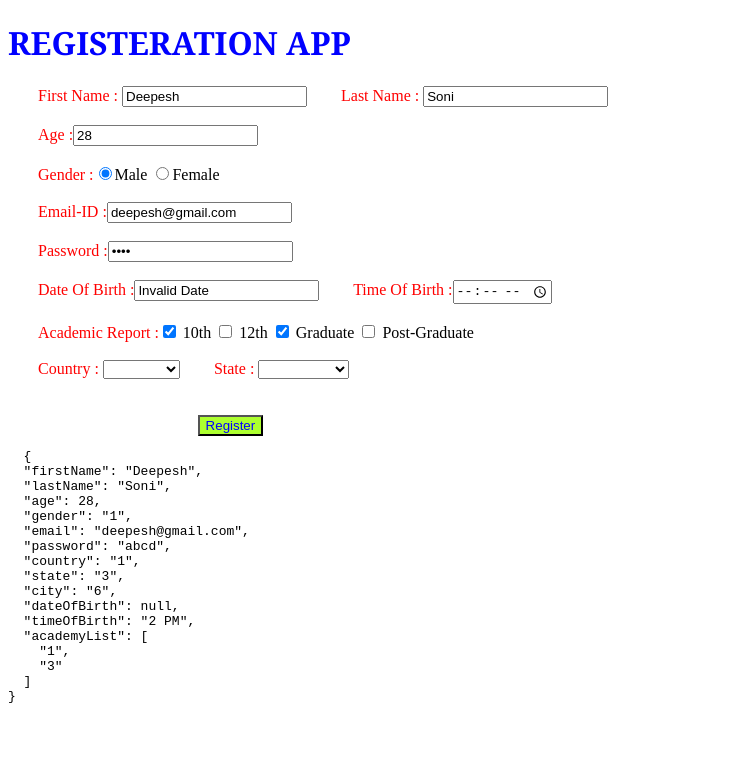
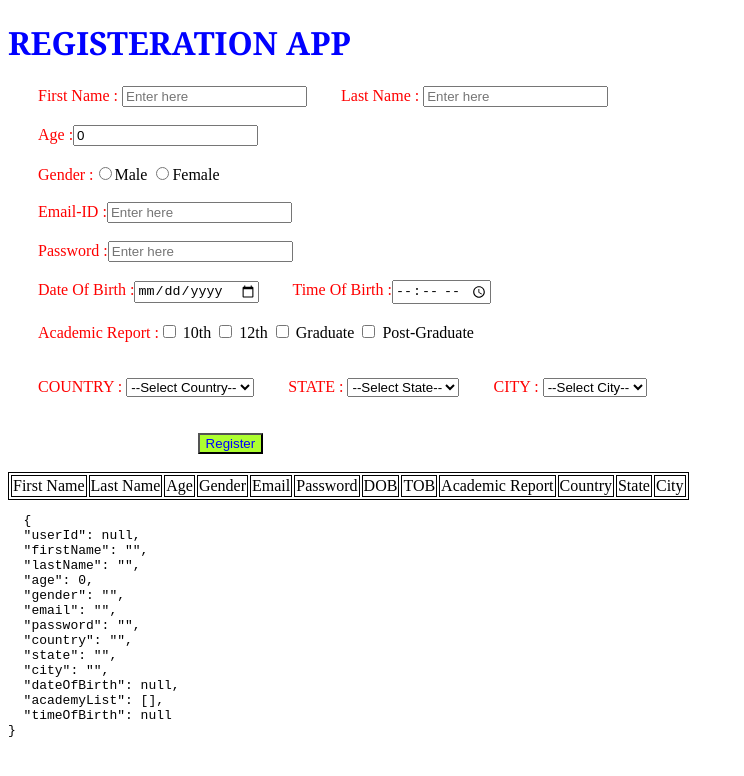
Before and after one commit to deepeshkumarsoni/RegisterationApp, an Angular app: page / in a window 1280 px wide. Shown: the top 776 px of the page, without its empty margins (0-744 px from the left). Built offline with nearby package versions, Linux system fonts and the light colour scheme.

Commit message:
added table

```diff
--- a/src/app/app.component.html
+++ b/src/app/app.component.html
@@ -14,9 +14,8 @@
 
 <div class="form-group">
   <label> Gender :</label>
-  <span *ngFor="let gender of genderList">
-    <input type="radio" [checked]="isGenderSelected(gender.id)" />{{gender.name}}
-  </span>
+  <input type="radio" value="male" [(ngModel)]="user.gender" />Male
+  <input type="radio" value="female" [(ngModel)]="user.gender" />Female
 </div> <br>
 
 <div class="form-group">
@@ -31,7 +30,7 @@
 
 <div class="form-group">
   <label> Date Of Birth :</label>
-  <input type="datetime" [(ngModel)]="user.dateOfBirth" />
+  <input type="date" [(ngModel)]="user.dateOfBirth" />
 
   <label> Time Of Birth :</label>
   <input type="time" [(ngModel)]="user.timeOfBirth" />
@@ -40,54 +39,72 @@
 <div class="form-group">
   <label> Academic Report :</label>
   <span *ngFor="let academy of academyList">
-    <input type="checkbox" [checked]="isSelected(academy.id)"> {{academy.name}}
+    <input type="checkbox" [checked]="isSelected(academy.id)" [value]="academy.id"
+      (change)="onAcademySelection($event.target.value)"> {{academy.name}}
+    <!-- ngFor loop is used to print all academyList value.
+            isSelected() is used to check whether selected item is present on the list or not.
+            onAcademySelection() is used for storing the selected academy in userList.  -->
   </span>
-</div> <br>
+</div> <br><br>
 
 <div class="form-group">
-  <label> Country : </label>
-  <select [(ngModel)]="country" (change)="getFilterState($event.target.value)">
-    <option>--Select--</option>
-    <option *ngFor="let country of countryList" value={{country.countryId}}> {{country.name}} </option>
+  <label> COUNTRY : </label>
+  <select id="country" (change)="onCountrySelection($event.target.value)">
+    <option value="">--Select Country--</option>
+    <option *ngFor="let country of countryListFromServer" [value]="country.countryId"> {{country.name}} </option>
   </select>
 
-  <label> State : </label>
-  <select [(ngModel)]="state" (change)="getFilterCity($event.target.value)">
-    <option>--Select--</option>
-    <option *ngFor="let state of stateList" value={{state.stateId}}> {{state.name}} </option>
+  <label> STATE : </label>
+  <select id="state" (change)="onStateSelection($event.target.value)">
+    <option value="">--Select State--</option>
+    <option *ngFor="let state of stateList" [value]="state.stateId"> {{state.name}} </option>
   </select>
 
-  <!-- <label> City : </label>
-  <select>
-    <option>--Select--</option>
-    <option *ngFor="let city of cityList" (selected)="isCitySelected(city.cityId)"> {{city.name}} </option>
-  </select> -->
+  <label> CITY : </label>
+  <select id="city" (change)="onCitySelection($event.target.value)">
+    <option value="">--Select City--</option>
+    <option *ngFor="let city of cityList" [value]="city.cityId"> {{city.name}} </option>
+
+</select>
 
 </div><br><br>
 
-<button id="btn" onclick="onSubmit()"> Register </button><br>
+<button id="btn" (onclick)="onRegister()"> Register </button><br><br>
 
-<!--
-<ul *ngFor="let items of userList">
-  <li> {{items}} </li>
-</ul> -->
-
-<!-- <table border="2px" style="border-collapse: collapse;">
+<table>
   <thead>
     <tr>
-      <th> First Name </th>
-      <th> Last Name </th>
-      <th> Age </th>
+      <td> First Name </td>
+      <td> Last Name </td>
+      <td> Age </td>
+      <td> Gender </td>
+      <td> Email </td>
+      <td> Password </td>
+      <td> DOB </td>
+      <td> TOB </td>
+      <td> Academic Report </td>
+      <td> Country </td>
+      <td> State </td>
+      <td> City </td>
     </tr>
   </thead>
   <tbody>
-    <tr>
-      <td>  </td>
-      <td>  </td>
-      <td>  </td>
+    <tr *ngFor="let user of userList">
+      <td> {{user.firstName}} </td>
+      <td> {{user.lastName}} </td>
+      <td> {{user.age}} </td>
+      <td> {{user.gender}} </td>
+      <td> {{user.email}} </td>
+      <td> {{user.password}} </td>
+      <td> {{user.dateOfBirth}} </td>
+      <td> {{user.timeOfBirth}} </td>
+      <td> {{user.academyList}} </td>
+      <td> {{user.country}} </td>
+      <td> {{user.state}} </td>
+      <td> {{user.city}} </td>
     </tr>
   </tbody>
-</table> -->
+</table>
 
 <pre>
   {{user|json}}
--- a/src/app/app.component.scss
+++ b/src/app/app.component.scss
@@ -11,3 +11,6 @@ h1{
     background-color: greenyellow;
     margin-left: 15%;
  }
+ table, td {
+      border: 1px solid black;
+ }
--- a/src/app/app.component.ts
+++ b/src/app/app.component.ts
@@ -1,7 +1,4 @@
-import { Component } from '@angular/core';
-import { Time } from '@angular/common';
-import { getLocaleDateTimeFormat } from '@angular/common';
-import { element } from 'protractor';
+import { Component, OnInit } from '@angular/core';
 
 export interface User {
   firstName: string;
@@ -16,15 +13,13 @@ export interface User {
   dateOfBirth: Date;
   timeOfBirth: string;
   academyList: string[];
+  userId: string;
 };
 
-export interface Gender {
-  name: string;
-  id: string;
-}
 export interface Academy {
   name: string;
   id: string;
+  selected: boolean;
 }
 export interface Country {
   name: string;
@@ -52,176 +47,198 @@ export interface City {
 export class AppComponent {
   title = 'RegisterationApp';
   user: User;
-  userList: User[];
-  genderList: Gender[] = [];
-  academyList: Academy[] = [];
-  countryList: Country[] = [];
+  userList: User[] = [];
+  academyList: Academy[] = []; // define as array of academy and initialize with empty array.
+  countryListFromServer: Country[] = [];
   stateList: State[] = [];
   cityList: City[] = [];
+  stateListFromServer: State[];
+  cityListFromServer: City[];
 
   constructor() {
-    this.user = {
-      firstName: 'Deepesh',
-      lastName: 'Soni',
-      age: 28,
-      gender: '1',
-      email: 'deepesh@gmail.com',
-      password: 'abcd',
-      country: '1',
-      state: '3',
-      city: '6',
-      dateOfBirth: new Date('14/3/1991'),
-      timeOfBirth: '2 PM',
-      academyList: ['1', '3']
-    };
-    this.userList = [];
+    // the selected user data
+    this.user = this.emptyUser();
 
-    this.genderList.push(
-      {
-        name: 'Male',
-        id: '1',
-      },
-      {
-        name: 'Female',
-        id: '2',
-      }
-    );
-
-    this.countryList.push(
+    this.countryListFromServer =[
       {
         name: 'INDIA',
-        countryId: '1',
+        countryId: 'IN',
       },
       {
         name: 'USA',
-        countryId: '2',
+        countryId: 'USA',
       }
-    );
+    ];
 
-    this.stateList.push(
+    this.stateListFromServer = [
       {
         name: 'Maharastra',
-        stateId: '1',
-        countryId: '1',
+        stateId: 'MAH',
+        countryId: 'IN',
       },
       {
         name: 'Chattisgarh',
-        stateId: '2',
-        countryId: '1',
+        stateId: 'CG',
+        countryId: 'IN',
       },
       {
         name: 'New York',
-        stateId: '3',
-        countryId: '2',
+        stateId: 'NY',
+        countryId: 'USA',
       },
       {
         name: 'Manhatten',
-        stateId: '4',
-        countryId: '2',
+        stateId: 'MH',
+        countryId: 'USA',
       }
-    );
+    ];
 
-    this.cityList.push(
+    this.cityListFromServer = [
       {
         name: 'Nagpur',
-        cityId: '1',
-        stateId: '1'
+        cityId: 'NGP',
+        stateId: 'MAH'
       },
       {
         name: 'Pune',
-        cityId: '2',
-        stateId: '1'
+        cityId: 'PUNE',
+        stateId: 'MAH'
       },
       {
         name: 'Bhilai',
-        cityId: '3',
-        stateId: '2',
+        cityId: 'BH',
+        stateId: 'CG',
       },
       {
         name: 'Durg',
-        cityId: '4',
-        stateId: '2',
+        cityId: 'DG',
+        stateId: 'CG',
       },
       {
         name: 'Kalahandi',
-        cityId: '5',
-        stateId: '3'
+        cityId: 'KHD',
+        stateId: 'NY'
       },
       {
         name: 'Shaitaan Galli',
-        cityId: '6',
-        stateId: '3'
+        cityId: 'SG',
+        stateId: 'NY'
       },
       {
         name: 'Ram Nagar',
-        cityId: '7',
-        stateId: '4',
+        cityId: 'RN',
+        stateId: 'MH',
       },
       {
         name: 'Khursipar',
-        cityId: '8',
-        stateId: '4',
+        cityId: 'KHG',
+        stateId: 'MH',
       }
-    );
+    ];
 
     this.academyList.push(
       {
         name: "10th",
         id: '1',
+        selected: false,
       },
       {
         name: "12th",
         id: '2',
+        selected: false,
       },
       {
         name: "Graduate",
         id: '3',
+        selected: false,
       },
       {
         name: "Post-Graduate",
         id: '4',
+        selected: false,
       }
     );
-
-
-
-  }
-  isGenderSelected(genderId: string) {
-    if (this.user.gender === genderId) {
-      return true;
-    }
-
   }
 
+  // ngOnInit(): void {
+  //    this.stateList = this.filterStateByCountryId(null);
+  //    this.cityList = this.filterCityByStateId(null);
+  // }
+
+  /**
+   * While rendering each checkbox we will call this function
+   * and this function will check if the academy id belongs to user or not.
+   * @param academyId academy of raw data.
+   */
   isSelected(academyId: string) {
     return this.user.academyList.indexOf(academyId) > -1;
   }
 
-  getFilterState(countryId: string) {
-    const filterStateList = this.stateList.filter((state) =>{
-      return state.countryId === countryId;
-    });
+  onAcademySelection(academyId: string) {
+    this.user.academyList.push(academyId);
   }
 
-  getFilterCity(stateId : string){
-    const filterCityList = this.cityList.filter((city) =>{
-      return city.stateId === stateId;
-    });
+  onCountrySelection(countryId: string) {
+    this.user.country = countryId;
+   this.stateList = this.filterStateByCountryId(countryId);
   }
 
-  // isStateSelected(stateId: string) {
-  //   if (this.user.state === stateId) {
-  //     return true
-  //   }
-  // }
+  onStateSelection(stateId: string) {
+    this.user.state = stateId;
+    this.cityList = this.filterCityByStateId(stateId);
+  }
 
-  // isCitySelected(cityId: string) {
-  //   if (this.user.city === cityId) {
-  //     return true;
-  //   }
-  // }
+  onCitySelection(cityId: string) {
+    this.user.city = cityId;
+  }
 
-  onSubmit() {
+  onRegister(){
+    //this.user.userId = Date.now().toPrecision();
+    debugger;
     this.userList.push(this.user);
+    //this.user = this.emptyUser();
   }
+
+  private filterStateByCountryId(countryId: string) {
+    /**
+     * Get all of the states belongs to countryId
+     */
+    if (countryId) {
+      return this.stateListFromServer.filter(
+        (state) => state.countryId === countryId
+      );
+    } else {
+      return [...this.stateListFromServer];
+    }
+  }
+
+  private filterCityByStateId(stateId: string) {
+    /**
+     * get all of the city belongs to stateId
+     */
+    if (stateId) {
+      return this.cityListFromServer.filter((city) => city.stateId === stateId);
+    } else {
+      return [...this.cityListFromServer];
+    }
+  }
+
+  private emptyUser() {
+    return {
+      userId: null,
+      firstName: '',
+      lastName: '',
+      age: 0,
+      gender: '',
+      email: '',
+      password: '',
+      country: '',
+      state: '',
+      city: '',
+      dateOfBirth: null,
+      academyList: [],
+      timeOfBirth: null,
+    };
+  }
+
 }
--- a/src/app/app.module.ts
+++ b/src/app/app.module.ts
@@ -3,10 +3,14 @@ import { NgModule } from '@angular/core';
 import {FormsModule} from '@angular/forms';
 import { AppRoutingModule } from './app-routing.module';
 import { AppComponent } from './app.component';
+import { UserRegisterationComponent } from './user-registeration/user-registeration.component';
+import { UserListPageComponent } from './user-list-page/user-list-page.component';
 
 @NgModule({
   declarations: [
-    AppComponent
+    AppComponent,
+    UserRegisterationComponent,
+    UserListPageComponent
   ],
   imports: [
     BrowserModule,
--- /dev/null
+++ b/src/app/user-list-page/user-list-page.component.html
@@ -0,0 +1 @@
+<p>user-list-page works!</p>
--- /dev/null
+++ b/src/app/user-list-page/user-list-page.component.ts
@@ -0,0 +1,15 @@
+import { Component, OnInit } from '@angular/core';
+
+@Component({
+  selector: 'app-user-list-page',
+  templateUrl: './user-list-page.component.html',
+  styleUrls: ['./user-list-page.component.scss']
+})
+export class UserListPageComponent implements OnInit {
+
+  constructor() { }
+
+  ngOnInit(): void {
+  }
+
+}
--- /dev/null
+++ b/src/app/user-registeration/user-registeration.component.html
@@ -0,0 +1 @@
+<p>user-registeration works!</p>
--- /dev/null
+++ b/src/app/user-registeration/user-registeration.component.ts
@@ -0,0 +1,15 @@
+import { Component, OnInit } from '@angular/core';
+
+@Component({
+  selector: 'app-user-registeration',
+  templateUrl: './user-registeration.component.html',
+  styleUrls: ['./user-registeration.component.scss']
+})
+export class UserRegisterationComponent implements OnInit {
+
+  constructor() { }
+
+  ngOnInit(): void {
+  }
+
+}
```
Also changed, not shown: src/app/user-list-page/user-list-page.component.scss (added), src/app/user-registeration/user-registeration.component.scss (added), 2 other files (tests, documents, lock files or other folders).
